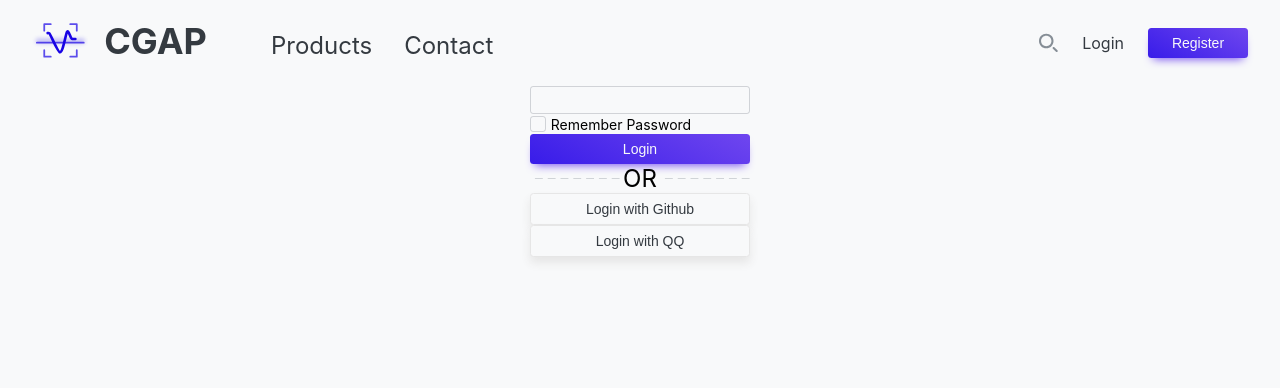
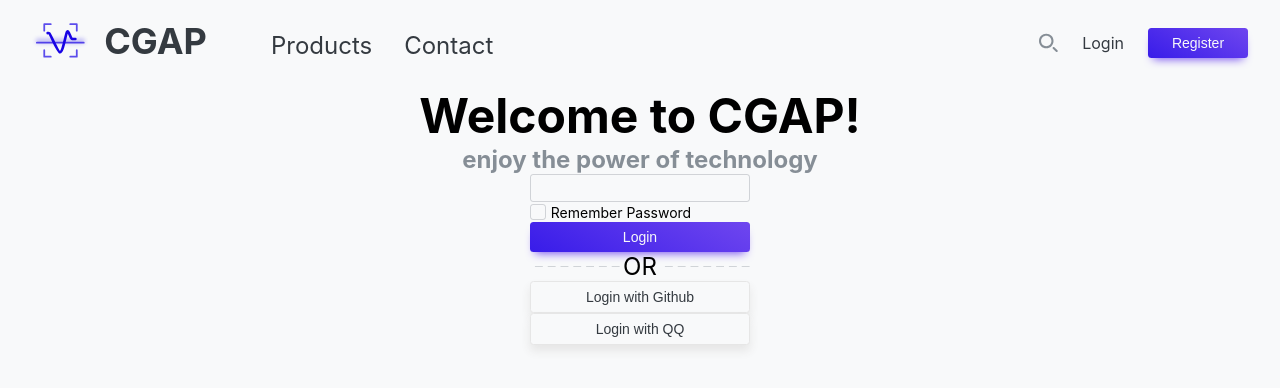
Before and after one commit to HopeStudio/Deep-Learning-based-Chemical-Graphics-Analysis-Platform-FE, a React (Create React App) app: page /login in a window 1280 px wide. Shown: the top 388 px of the page. Built offline with nearby package versions, Linux system fonts and the light colour scheme.

Commit message:
:dizzy: feature (title) add tittle

```diff
--- a/src/components/index.ts
+++ b/src/components/index.ts
@@ -3,6 +3,7 @@ import Logo from './logo/logo'
 import Input from './input/input'
 import CheckboxItem from './checkboxItem/checkboxItem'
 import Divider from './divider/divider'
+import Title from './title/title'
 
 export {
   Button,
@@ -10,4 +11,5 @@ export {
   Input,
   CheckboxItem,
   Divider,
+  Title,
 }
--- /dev/null
+++ b/src/components/title/title.module.scss
@@ -0,0 +1,12 @@
+.title,
+.sub-title {
+  text-align: center;
+}
+
+.title {
+  color: black;
+}
+
+.sub-title {
+  color: var(--color-gray);
+}
--- /dev/null
+++ b/src/components/title/title.tsx
@@ -0,0 +1,26 @@
+import React from 'react'
+import classnames from 'classnames'
+import Classes from './title.module.scss'
+
+export type TitleProps = React.ComponentPropsWithRef<'div'> & {
+  sub?: string,
+}
+
+const Title: React.FC<TitleProps> = props => {
+  const { children, sub, className: injectClassName, ...rest } = props
+
+  const className = classnames(Classes.container, injectClassName)
+
+  return (
+    <div className={className}>
+      <h2 className={Classes.title}>{children}</h2>
+      {
+        sub ?
+          <h4 className={Classes['sub-title']}>{sub}</h4>
+          : ''
+      }
+    </div>
+  )
+}
+
+export default Title
--- a/src/containers/loginForm/loginForm.tsx
+++ b/src/containers/loginForm/loginForm.tsx
@@ -24,6 +24,7 @@ const LoginForm: React.FC = () => {
       <Button type="normal" size="auto">Login with Github</Button>
       <Button type="normal" size="auto">Login with QQ</Button>
     </form>
+
   )
 }
 
--- a/src/pages/login/login.tsx
+++ b/src/pages/login/login.tsx
@@ -1,12 +1,20 @@
 import React from 'react'
+import { Title } from '../../components'
 import { LoginForm } from '../../containers'
 import Classes from './login.module.scss'
 
 const Login: React.FC = () => {
   return (
+    <>
+      <Title
+        sub="enjoy the power of technology"
+      >
+        Welcome to CGAP!
+      </Title>
       <div className={Classes.container}>
         <LoginForm />
       </div>
+    </>
   )
 }
 
```
